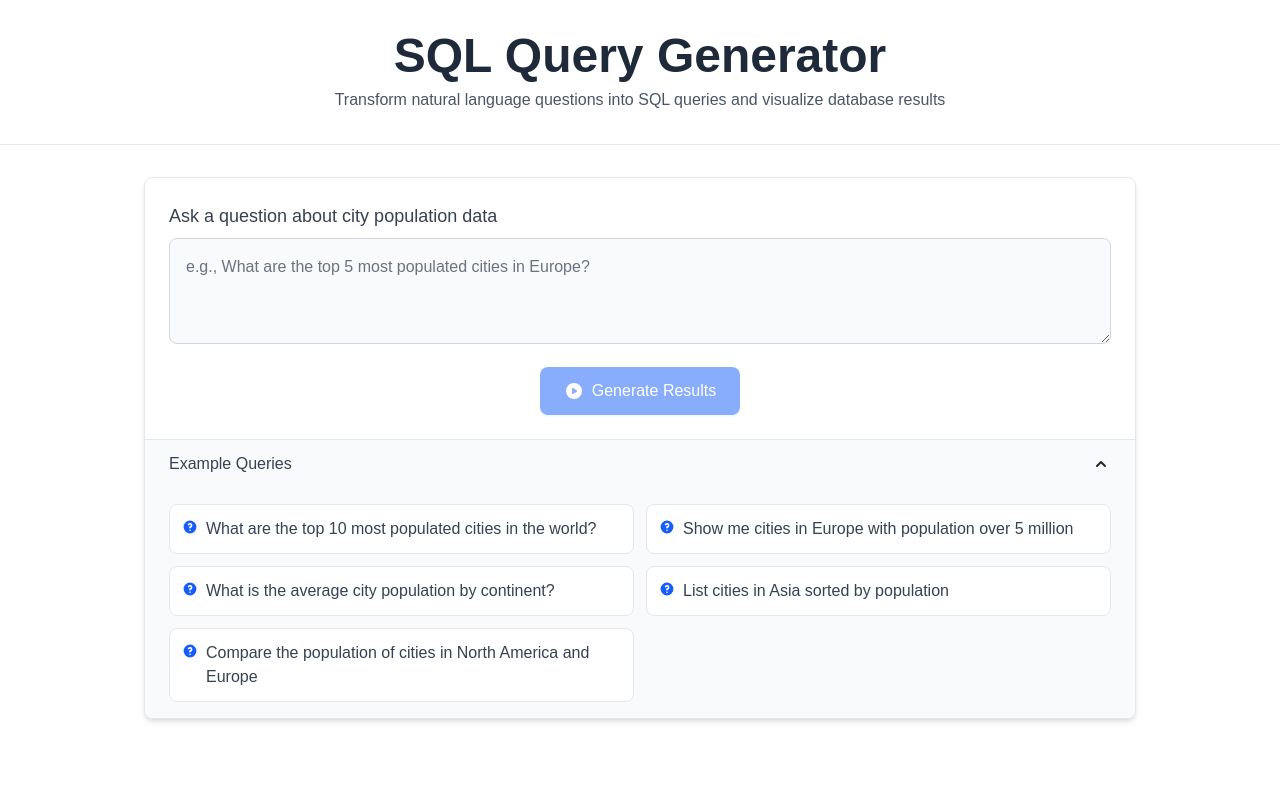
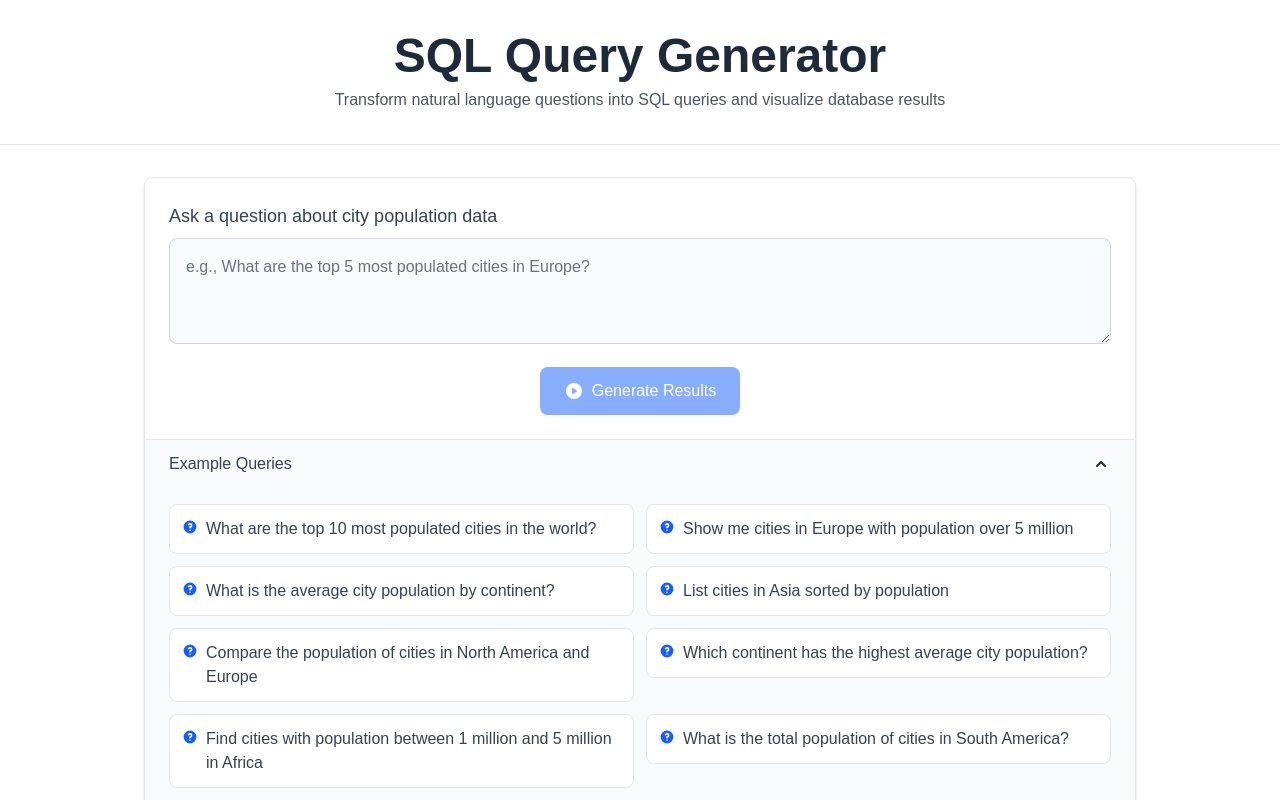
Before and after one commit to zinyando/mastra-text-to-sql, a Next.js app: page / in a window 1280 px wide. Shown: the top 800 px of the page. Built offline with nearby package versions, Linux system fonts and the light colour scheme.

Commit message:
Add more example queries

```diff
--- a/src/app/page.tsx
+++ b/src/app/page.tsx
@@ -242,7 +242,12 @@ export default function Home() {
                     "Show me cities in Europe with population over 5 million",
                     "What is the average city population by continent?",
                     "List cities in Asia sorted by population",
-                    "Compare the population of cities in North America and Europe"
+                    "Compare the population of cities in North America and Europe",
+                    "Which continent has the highest average city population?",
+                    "Find cities with population between 1 million and 5 million in Africa",
+                    "What is the total population of cities in South America?",
+                    "Show the 5 least populated capital cities in the world",
+                    "Compare population density between coastal and inland cities"
                   ].map((exampleQuery, index) => (
                     <div key={index} className="group">
                       <button
```
